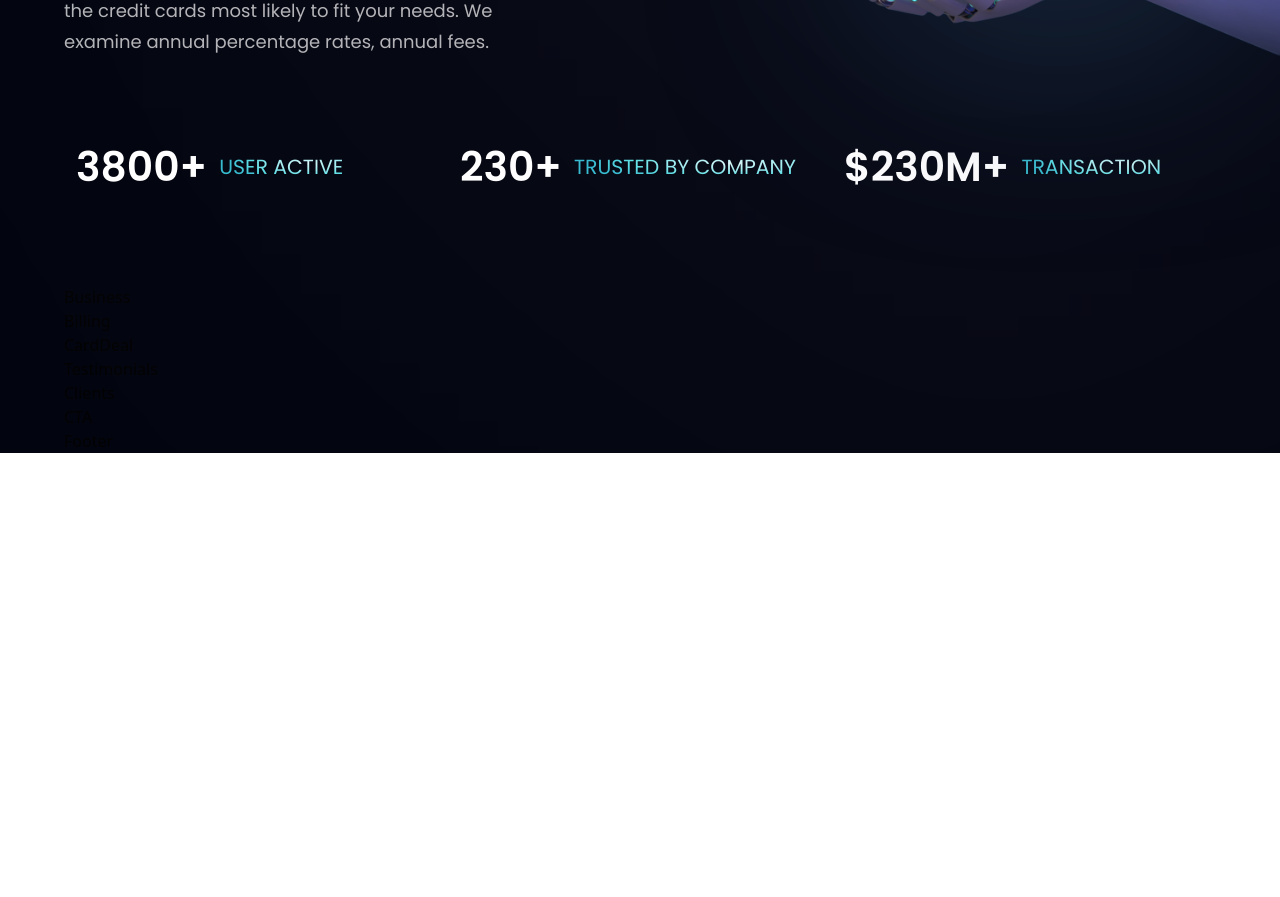
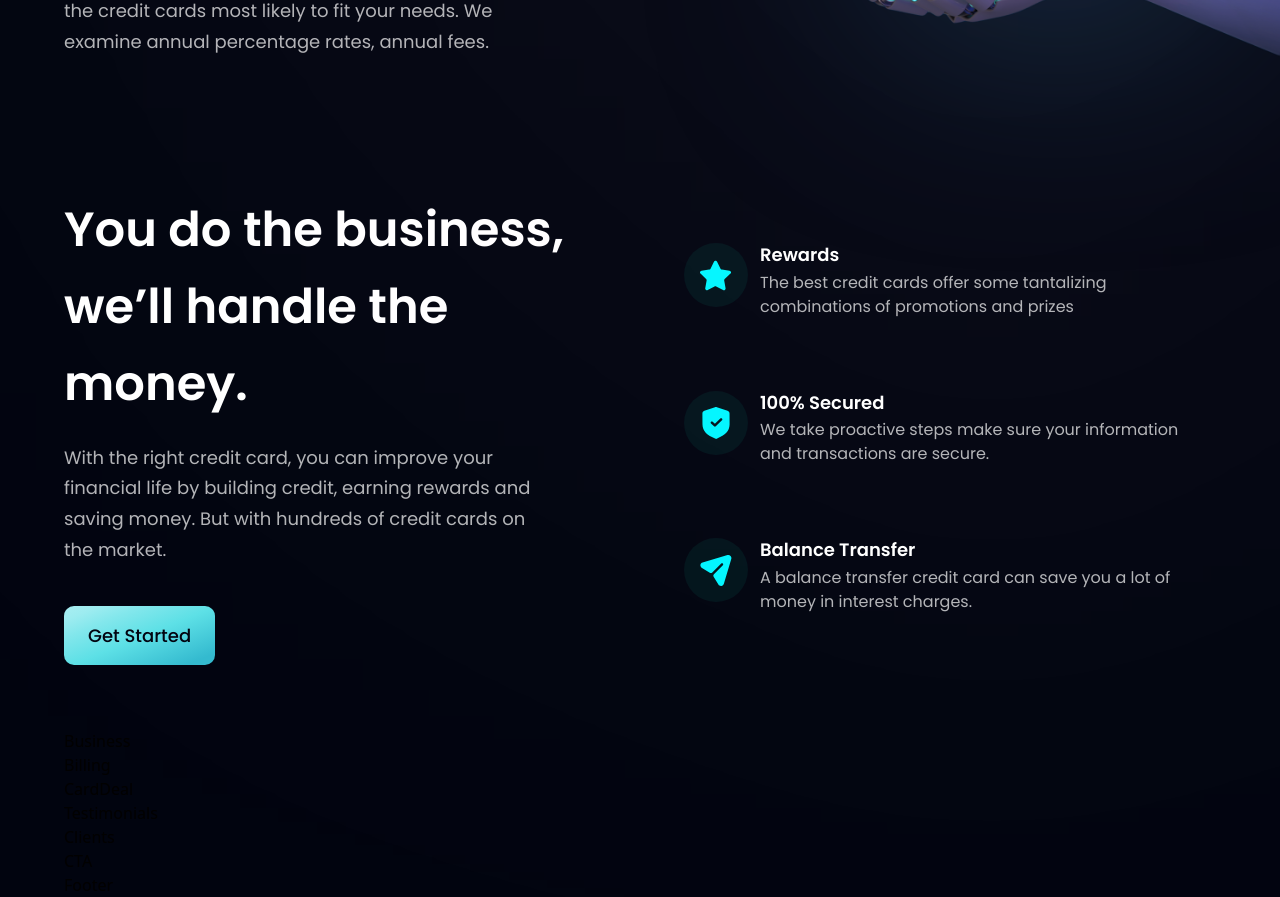
Before and after one commit to JorgeDaSilva72/hoobank-react, a React (Vite) app: page / in a window 1280 px wide. Shown: the part 660-1557 px from the top of the page. Before the commit the page ends 1113 px from the top, so only its background shows below. Built offline with nearby package versions, Linux system fonts and the light colour scheme.

Commit message:
Creation Business and button components

```diff
--- a/src/components/Button.jsx
+++ b/src/components/Button.jsx
@@ -1,7 +1,12 @@
 import React from "react";
 
-const Button = () => {
-  return <div>Button</div>;
-};
+const Button = ({ styles }) => (
+  <button
+    type="button"
+    className={`py-4 px-6 font-poppins font-medium text-[18px] text-primary bg-blue-gradient rounded-[10px] outline-none ${styles}`}
+  >
+    Get Started
+  </button>
+);
 
 export default Button;
--- a/src/components/Stats.jsx
+++ b/src/components/Stats.jsx
@@ -1,22 +1,51 @@
-import { stats } from "../constants";
-import styles from "../style";
+import { features } from "../constants";
+import styles, { layout } from "../style";
+import Button from "./Button";
 
-const Stats = () => (
-  <section className={`${styles.flexCenter} flex-row flex-wrap sm:mb-20 mb-6`}>
-    {stats.map((stat) => (
+const FeatureCard = ({ icon, title, content, index }) => (
   <div
-        key={stat.id}
-        className={`flex-1 flex justify-start items-center flex-row m-3`}
+    className={`flex flex-row p-6 rounded-[20px] ${
+      index !== features.length - 1 ? "mb-6" : "mb-0"
+    } feature-card`}
   >
-        <h4 className="font-poppins font-semibold xs:text-[40.89px] text-[30.89px] xs:leading-[53.16px] leading-[43.16px] text-white">
-          {stat.value}
+    <div
+      className={`w-[64px] h-[64px] rounded-full ${styles.flexCenter} bg-dimBlue`}
+    >
+      <img src={icon} alt="star" className="w-[50%] h-[50%] object-contain" />
+    </div>
+    <div className="flex-1 flex flex-col ml-3">
+      <h4 className="font-poppins font-semibold text-white text-[18px] leading-[23.4px] mb-1">
+        {title}
       </h4>
-        <p className="font-poppins font-normal xs:text-[20.45px] text-[15.45px] xs:leading-[26.58px] leading-[21.58px] text-gradient uppercase ml-3">
-          {stat.title}
+      <p className="font-poppins font-normal text-dimWhite text-[16px] leading-[24px]">
+        {content}
       </p>
     </div>
+  </div>
+);
+
+const Business = () => (
+  <section id="features" className={layout.section}>
+    <div className={layout.sectionInfo}>
+      <h2 className={styles.heading2}>
+        You do the business, <br className="sm:block hidden" /> we’ll handle the
+        money.
+      </h2>
+      <p className={`${styles.paragraph} max-w-[470px] mt-5`}>
+        With the right credit card, you can improve your financial life by
+        building credit, earning rewards and saving money. But with hundreds of
+        credit cards on the market.
+      </p>
+
+      <Button styles={`mt-10`} />
+    </div>
+
+    <div className={`${layout.sectionImg} flex-col`}>
+      {features.map((feature, index) => (
+        <FeatureCard key={feature.id} {...feature} index={index} />
       ))}
+    </div>
   </section>
 );
 
-export default Stats;
+export default Business;
```
Lines whose indentation alone changed are shown as unchanged.
